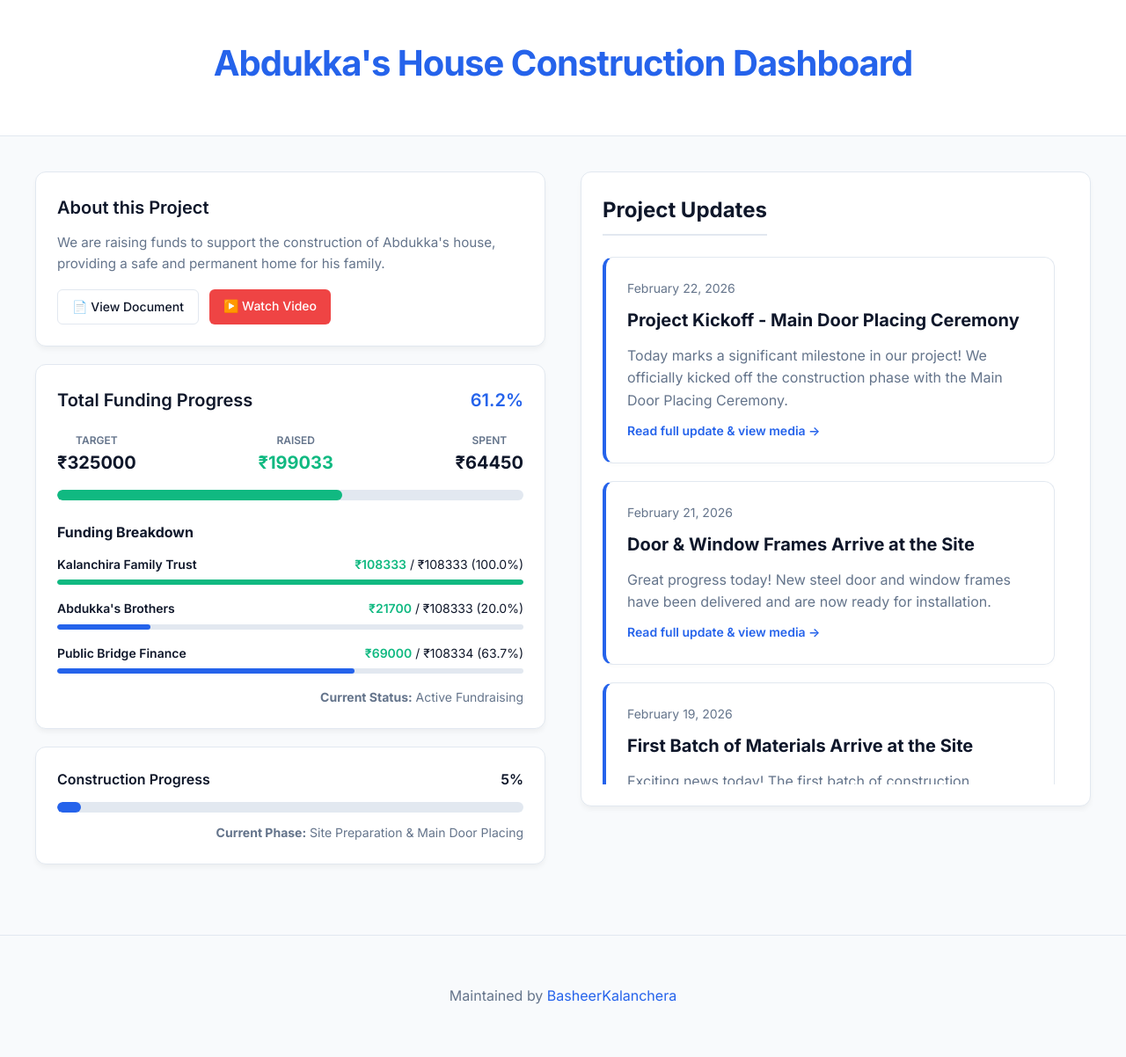
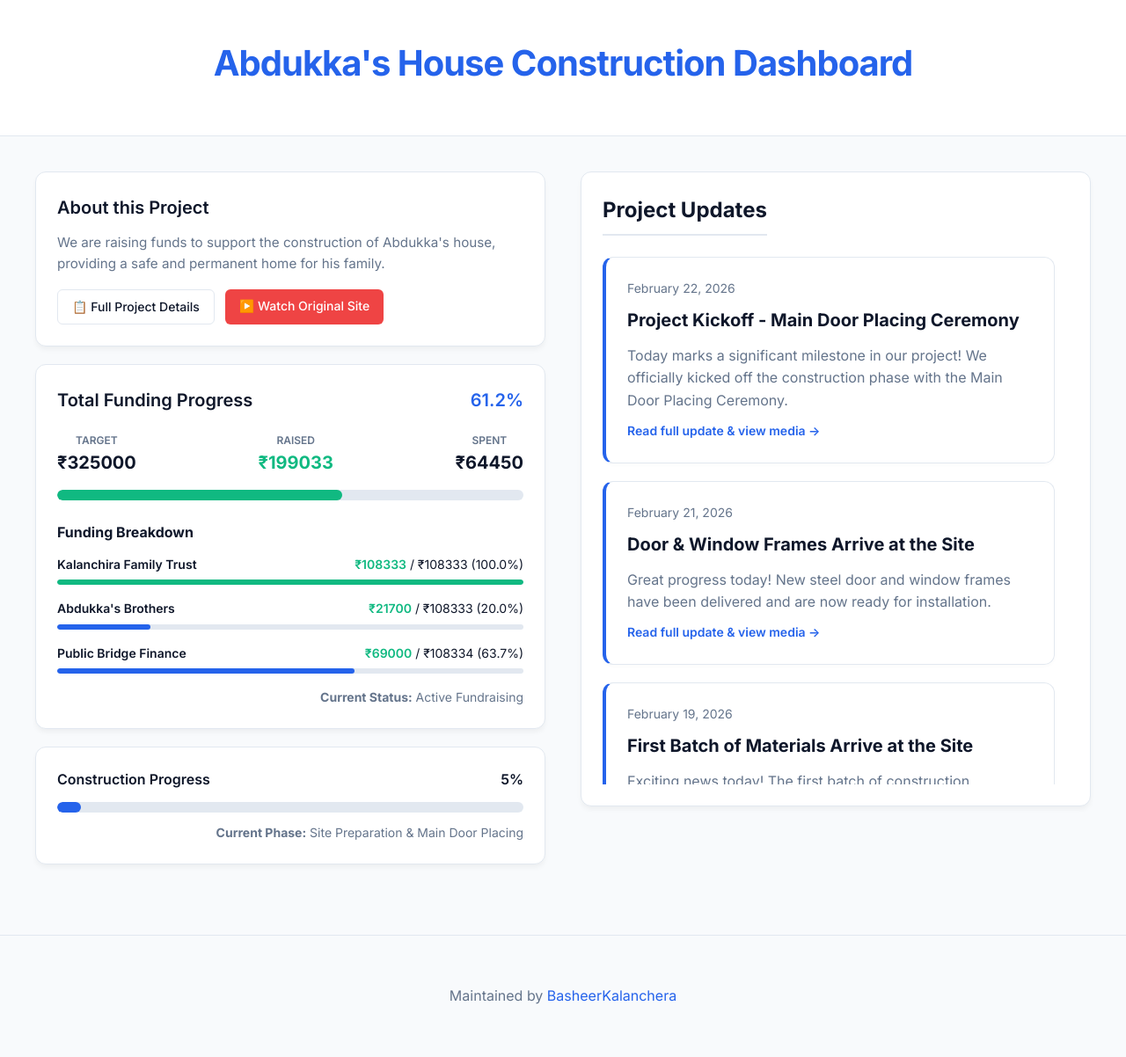
Before and after one commit to BasheerKalanchera/project-amanah, a Jekyll site: the page built from index.html, in a window 1280 px wide. Shown: the whole page at 88% size. Built offline with Jekyll 4.4.1, drawn with Linux system fonts in a browser that asks for light colours.

Commit message:
Fix: Updated About project card button labels

```diff
--- a/index.html
+++ b/index.html
@@ -23,13 +23,13 @@ layout: default
                 {% if site.data.about.doc_link %}
                 <a href="{{ site.data.about.doc_link }}" target="_blank"
                     style="display: inline-block; background-color: var(--card-bg); color: var(--text-main); text-decoration: none; font-weight: 500; font-size: 0.875rem; padding: 8px 16px; border: 1px solid var(--border); border-radius: 6px; transition: all 0.2s;">
-                    📄 View Document
+                    📋 Full Project Details
                 </a>
                 {% endif %}
                 {% if site.data.about.video_link %}
                 <a href="{{ site.data.about.video_link }}" target="_blank"
                     style="display: inline-block; background-color: #ef4444; color: white; text-decoration: none; font-weight: 500; font-size: 0.875rem; padding: 8px 16px; border: none; border-radius: 6px; transition: all 0.2s;">
-                    ▶️ Watch Video
+                    ▶️ Watch Original Site
                 </a>
                 {% endif %}
             </div>
```
